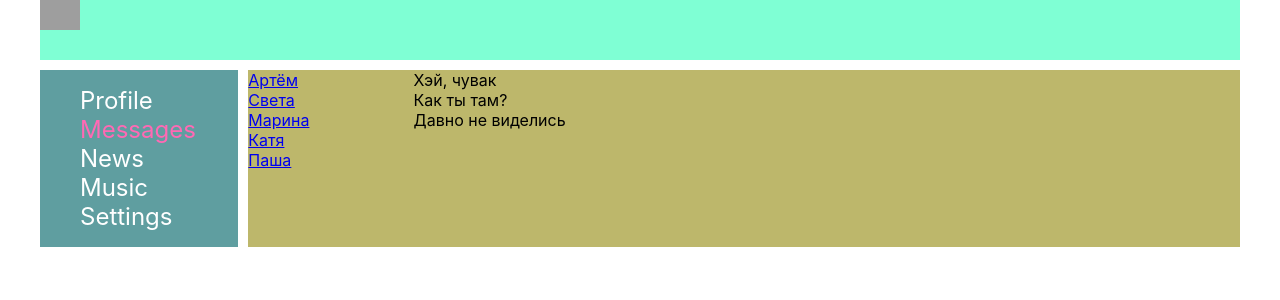
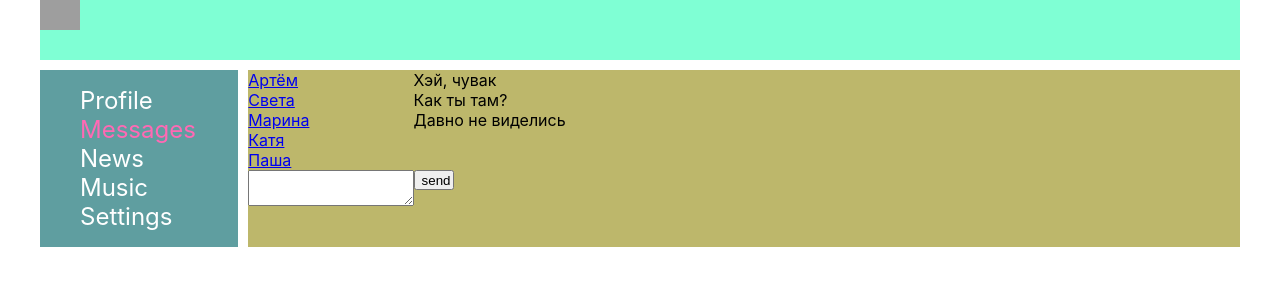
Before and after one commit to klisitsky/it-incubator_social_network, a React (Create React App) app: page /dialogs in a window 1280 px wide. Shown: the top 300 px of the page. Built offline with nearby package versions, Linux system fonts and the light colour scheme; grey boxes are pictures that could not be loaded.

Commit message:
State was brought out to a separate file

```diff
--- a/src/App.tsx
+++ b/src/App.tsx
@@ -1,30 +1,18 @@
 import React from 'react';
 import './App.css';
 import Header from "./components/Header/Header";
-import NavBar, {NavBarType} from "./components/NavBar/NavBar";
+import NavBar from "./components/NavBar/NavBar";
 import Profile from "./components/Profile/Profile";
 import Dialogs from "./components/Dialogs/Dialogs";
 import {Route} from "react-router-dom";
 import Music from "./components/Music/Music";
 import News from "./components/News/News";
 import Settings from "./components/Settings/Settings";
-import {PostType} from "./components/Profile/MyPosts/Post/Post";
-import {DialogType} from "./components/Dialogs/Dialog/Dialog";
-import {MessageType} from "./components/Dialogs/Message/Message";
+import {StateType} from "./state";
 
 export type AppPropsType = {
-  state: {
-    profilePage: {
-      mainLogoSite: string
-      mainBackgroundProfile: string
-      userPosts: Array<PostType>
-    }
-    dialogsPage: {
-      dialogsData: Array<DialogType>
-      messagesData: Array<MessageType>
-    }
-    navbar: Array<NavBarType>
-  }
+  state: StateType
+  addPost: (postMessage:string) => void
 }
 
 export const App: React.FC<AppPropsType> = (props) => {
@@ -45,7 +33,8 @@ export const App: React.FC<AppPropsType> = (props) => {
             />} />
             <Route path="/profile/" render={() => <Profile
               mainBackgroundProfile={mainBackgroundProfile}
-              posts={userPosts}/>}/>
+              posts={userPosts}
+              addPost={props.addPost}/>}/>
             <Route path="/music" component={Music}/>
             <Route path="/news" component={News}/>
             <Route path="/settings" component={Settings}/>
--- a/src/components/Dialogs/Dialogs.tsx
+++ b/src/components/Dialogs/Dialogs.tsx
@@ -1,4 +1,4 @@
-import React from "react";
+import React, {RefObject} from "react";
 import s from './Dialogs.module.css'
 import {Dialog, DialogType} from "./Dialog/Dialog";
 import {Message, MessageType} from "./Message/Message";
@@ -19,6 +19,11 @@ const Dialogs: React.FC<DialogsPropsType> = ({dialogsData, messagesData}) => {
     return <Message text={messageEl.text} id={messageEl.id}/>
   })
 
+  const fieldNewMessage: RefObject<HTMLTextAreaElement> = React.createRef();
+
+  const addMessage = () => {
+    alert(fieldNewMessage.current?.value)
+  }
 
   return (
     <div className={s.messagesPage}>
@@ -28,6 +33,8 @@ const Dialogs: React.FC<DialogsPropsType> = ({dialogsData, messagesData}) => {
       <div className={s.messages}>
         {renderedMessages}
       </div>
+      <textarea ref={fieldNewMessage}></textarea>
+      <button style={{width: '40px', height: '20px'}} onClick={addMessage}>send</button>
     </div>
   )
 }
--- a/src/components/Profile/MyPosts/MyPosts.tsx
+++ b/src/components/Profile/MyPosts/MyPosts.tsx
@@ -1,25 +1,30 @@
-import React from "react";
+import React, {RefObject} from "react";
 import classes from './MyPosts.module.css';
-import Post from "./Post/Post";
+import Post, {PostType} from "./Post/Post";
 
 type MyPostsPropsType = {
   posts: Array<PostType>
+  addPost: (postMessage:string) => void
 }
 
-type PostType = {
-  id: number
-  photoUrl: string
-  name: string
-  surName: string
-  message: string
-}
 
 const MyPosts: React.FC<MyPostsPropsType> = (props) => {
+
+  let fieldAddPost: RefObject<HTMLTextAreaElement> = React.createRef();
+
+  const AddPost = () => {
+    if (fieldAddPost.current?.value) {
+      props.addPost(fieldAddPost.current?.value)
+    }
+
+  }
 
   const renderedPosts = props.posts.map(obj => <Post post={obj}/>)
 
   return (
       <div className={classes.posts}>
+        <textarea ref={fieldAddPost}/>
+        <button onClick={AddPost}>Add</button>
         {renderedPosts}
       </div>
       )
--- a/src/components/Profile/MyPosts/Post/Post.tsx
+++ b/src/components/Profile/MyPosts/Post/Post.tsx
@@ -7,7 +7,7 @@ export type PostPropsType = {
 }
 
 export type PostType = {
-  id: number
+  id: string
   photoUrl: string
   name: string
   surName: string
--- a/src/components/Profile/Profile.tsx
+++ b/src/components/Profile/Profile.tsx
@@ -1,19 +1,14 @@
 import React from "react";
 import classes from './Profile.module.css';
 import MyPosts from "./MyPosts/MyPosts";
+import {PostType} from "./MyPosts/Post/Post";
 
 type ProfilePropsType = {
   mainBackgroundProfile: string
   posts: Array<PostType>
+  addPost: (postMessage:string) => void
 }
 
-type PostType = {
-  id: number
-  photoUrl: string
-  name: string
-  surName: string
-  message: string
-}
 
 type ProfileInfoType = {
   bg: string
@@ -36,7 +31,7 @@ const Profile: React.FC<ProfilePropsType> = (props) => {
   return (
       <div>
         <ProfileInfo bg={props.mainBackgroundProfile}/>
-        <MyPosts posts={props.posts}/>
+        <MyPosts posts={props.posts} addPost={props.addPost}/>
       </div>
     )
 }
--- a/src/index.tsx
+++ b/src/index.tsx
@@ -1,65 +1,5 @@
-import React from 'react';
-import ReactDOM from 'react-dom';
 import './index.css';
-import App from './App';
-import {BrowserRouter} from "react-router-dom";
-import {v1} from "uuid";
+import {renderAll} from "./render";
+import {state} from "./state";
 
-
-export const state = {
-  profilePage: {
-    mainLogoSite: 'https://upload.wikimedia.org/wikipedia/en/thumb/0/04/Facebook_f_logo_%282021%29.svg/1024px-Facebook_f_logo_%282021%29.svg.png',
-    mainBackgroundProfile: "https://venngage-wordpress.s3.amazonaws.com/uploads/2018/08/What_is_an_Infographic_Blog_Header.png",
-    userPosts: [
-      {
-        id: 1,
-        photoUrl: `https://cpad.ask.fm/a4e/d9461/7d98/4b6a/b9c6/f598b6ac16f1/large/67038.jpg`,
-        name: "Петя",
-        surName: 'Иванов',
-        message: 'Вау! Мой первый пост'
-      },
-      {
-        id: 2,
-        photoUrl: `https://cpad.ask.fm/a4e/d9461/7d98/4b6a/b9c6/f598b6ac16f1/large/67038.jpg`,
-        name: "Петя",
-        surName: 'Иванов',
-        message: 'А тут теперь второй!'
-      },
-      {
-        id: 3,
-        photoUrl: `https://cpad.ask.fm/a4e/d9461/7d98/4b6a/b9c6/f598b6ac16f1/large/67038.jpg`,
-        name: "Петя",
-        surName: 'Иванов',
-        message: 'Только сидел и писал бы эти посты'
-      }
-    ]
-  },
-  dialogsPage: {
-    dialogsData: [
-      {id: 1, name: 'Артём' },
-      {id: 2, name: 'Света' },
-      {id: 3, name: 'Марина' },
-      {id: 4, name: 'Катя' },
-      {id: 5, name: 'Паша' }
-    ],
-    messagesData: [
-      {id: 1, text: 'Хэй, чувак'},
-      {id: 2, text: 'Как ты там?'},
-      {id: 3, text: 'Давно не виделись'}
-    ]
-  },
-  navbar: [
-    {id: v1(), name: 'Profile', pageUrl: '/profile'},
-    {id: v1(), name: 'Messages', pageUrl: '/dialogs'},
-    {id: v1(), name: 'News', pageUrl: '/news'},
-    {id: v1(), name: 'Music', pageUrl: '/music'},
-    {id: v1(), name: 'Settings', pageUrl: '/settings'}
-  ]
-}
-
-ReactDOM.render(
-  <BrowserRouter>
-    <App state={state}/>
-  </BrowserRouter>,
-  document.getElementById('root')
-);
+renderAll(state);
--- /dev/null
+++ b/src/render.tsx
@@ -0,0 +1,14 @@
+import {addPost, StateType} from "./state";
+import ReactDOM from "react-dom";
+import {BrowserRouter} from "react-router-dom";
+import App from "./App";
+import React from "react";
+
+export const renderAll = (state: StateType) => {
+  ReactDOM.render(
+    <BrowserRouter>
+      <App state={state} addPost={addPost}/>
+    </BrowserRouter>,
+    document.getElementById('root')
+  );
+}
--- /dev/null
+++ b/src/state.ts
@@ -0,0 +1,73 @@
+import {v1} from "uuid";
+import {PostType} from "./components/Profile/MyPosts/Post/Post";
+import {DialogType} from "./components/Dialogs/Dialog/Dialog";
+import {MessageType} from "./components/Dialogs/Message/Message";
+import {NavBarType} from "./components/NavBar/NavBar";
+import {renderAll} from "./render";
+
+export const state = {
+  profilePage: {
+    mainLogoSite: 'https://upload.wikimedia.org/wikipedia/en/thumb/0/04/Facebook_f_logo_%282021%29.svg/1024px-Facebook_f_logo_%282021%29.svg.png',
+    mainBackgroundProfile: "https://venngage-wordpress.s3.amazonaws.com/uploads/2018/08/What_is_an_Infographic_Blog_Header.png",
+    userPosts: [{
+      id: v1(),
+      photoUrl: `https://cpad.ask.fm/a4e/d9461/7d98/4b6a/b9c6/f598b6ac16f1/large/67038.jpg`,
+      name: "Петя",
+      surName: 'Иванов',
+      message: 'Вау! Мой первый пост'
+    }, {
+      id: v1(),
+      photoUrl: `https://cpad.ask.fm/a4e/d9461/7d98/4b6a/b9c6/f598b6ac16f1/large/67038.jpg`,
+      name: "Петя",
+      surName: 'Иванов',
+      message: 'А тут теперь второй!'
+    }, {
+      id: v1(),
+      photoUrl: `https://cpad.ask.fm/a4e/d9461/7d98/4b6a/b9c6/f598b6ac16f1/large/67038.jpg`,
+      name: "Петя",
+      surName: 'Иванов',
+      message: 'Только сидел и писал бы эти посты'
+    }]
+  },
+  dialogsPage: {
+    dialogsData: [{id: 1, name: 'Артём'}, {id: 2, name: 'Света'}, {id: 3, name: 'Марина'}, {
+      id: 4,
+      name: 'Катя'
+    }, {id: 5, name: 'Паша'}],
+    messagesData: [{id: 1, text: 'Хэй, чувак'}, {id: 2, text: 'Как ты там?'}, {id: 3, text: 'Давно не виделись'}]
+  },
+  navbar: [{id: v1(), name: 'Profile', pageUrl: '/profile'}, {
+    id: v1(),
+    name: 'Messages',
+    pageUrl: '/dialogs'
+  }, {id: v1(), name: 'News', pageUrl: '/news'}, {id: v1(), name: 'Music', pageUrl: '/music'}, {
+    id: v1(),
+    name: 'Settings',
+    pageUrl: '/settings'
+  }]
+}
+
+export type StateType = {
+  profilePage: {
+    mainLogoSite: string
+    mainBackgroundProfile: string
+    userPosts: Array<PostType>
+  }
+  dialogsPage: {
+    dialogsData: Array<DialogType>
+    messagesData: Array<MessageType>
+  }
+  navbar: Array<NavBarType>
+}
+
+export const addPost = (postMessage: string) => {
+  const newPost = {
+    id: v1(),
+    photoUrl: `https://cpad.ask.fm/a4e/d9461/7d98/4b6a/b9c6/f598b6ac16f1/large/67038.jpg`,
+    name: "Петя",
+    surName: 'Иванов',
+    message: postMessage
+  }
+  state.profilePage.userPosts.push(newPost);
+  renderAll(state);
+}
```
Also changed, not shown: 1 other file (tests, documents, lock files or other folders).
